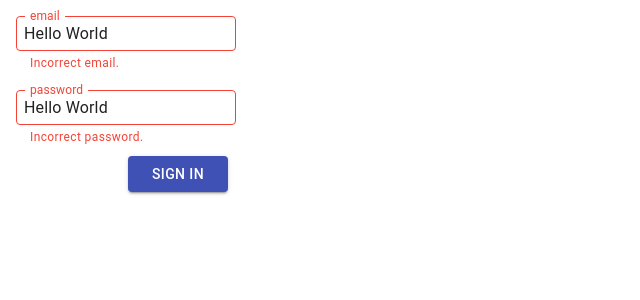
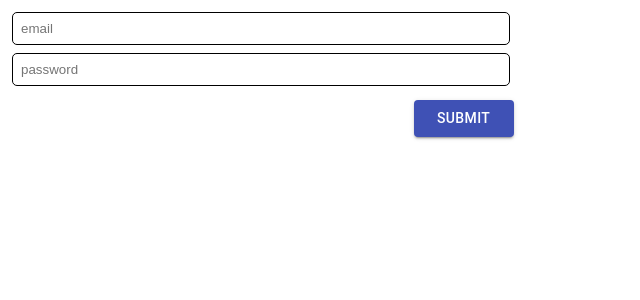
Before and after one commit to mrpodkalicki/ClickPayEatApp, a React (Create React App) app in the folder adminApp/client/: page / in a window 1280 px wide. Shown: the top 300 px of the page, without its empty margins (0-640 px from the left). Built offline with nearby package versions, Linux system fonts and the light colour scheme.

Commit message:
change login page

```diff
--- a/adminApp/client/src/components/Form/login.component.tsx
+++ b/adminApp/client/src/components/Form/login.component.tsx
@@ -1,23 +1,17 @@
 import React from 'react';
-import TextField from '@material-ui/core/TextField';
 import { createStyles, makeStyles, Theme } from '@material-ui/core/styles';
-import Button from '@material-ui/core/Button';
+import Button  from '@material-ui/core/Button';
+import { Formik, Form as FormikForm, Field as FormikField, ErrorMessage as FormikErrorMessage } from 'formik';
+import * as Yup from "yup";
+import styled, { css } from 'styled-components';
 
 const useStyles = makeStyles((theme: Theme) =>
     createStyles({
-
         root: {
-            '& .MuiTextField-root': {
-                margin: theme.spacing(1),
-                width: '100%',
-
-            },
-            '& input': {
-                padding: 8,
-            },
             '& .btn': {
                 width: 100,
                 alignSelf: 'flex-end',
+                margin: '10px 0 0 0'
             },
             '& .container': {
                 display: 'flex',
@@ -28,32 +22,90 @@ const useStyles = makeStyles((theme: Theme) =>
     }),
 );
 
-export default function Login() {
+export const Form = styled(FormikForm)`
+    width: 40%;
+    display:flex;
+    flex-direction:column;
+`;
+
+export const Field = styled(FormikField)`
+    border: solid black 0.5px;
+    border-radius: 5px;
+    padding: 8px;
+    margin: 4px
+`;
+
+export  const ErrorMessage = styled(FormikErrorMessage)`
+    color: red;
+    border: solid black ;
+`;
+
+
+
+const initialValues = {
+    email: '',
+    password: '',
+};
+
+const signInSchema = Yup.object().shape({
+    email: Yup.string()
+        .email('Błędny e-mail')
+        .required('Email jest wymagany'),
+    password: Yup.string()
+        .required('Hasło jest wymagane'),
+});
+
+const handleSubmit = async (values: any, actions: any) => {
+    console.log(10)
+    try {
+    } catch (error) {
+
+    } finally {
+        actions.setSubmitting(false);
+    }
+};
+
+
+const SignupSchema = Yup.object().shape({
+    email: Yup.string()
+        .email('Invalid email')
+        .required('Required'),
+    password: Yup.string()
+        .min(5, 'Too Short!')
+        .max(70, 'Too Long!')
+        .required('Required'),
+});
+
+const signIn = (values: any) => {
+    console.log(values);
+}
+
+
+const Login = () => {
     const classes = useStyles();
+    return (
+        <div  className={classes.root}>
+            <Formik
+                initialValues={{
+                    email: '',
+                    password: ''
+                }}
+                validationSchema={SignupSchema}
+                onSubmit={signIn}
+            >
+                {({ errors, touched, isSubmitting }) => (
+                    <Form >
+                            <Field name="email" type="email"  label="E-mail" placeholder="email"/>
+                            <ErrorMessage name="email" />
+                            <Field name="password"  label="password" placeholder="password" />
+                            <ErrorMessage name="password" />
+                            <Button  className={'btn'} variant="contained" color="primary" type="submit">Submit</Button>
+                    </Form>
+                )}
+            </Formik>
+        </div>
 
-    return (
-        <form className={classes.root} noValidate autoComplete="off">
-            <div className={'container'}>
-                <TextField
-                    error
-                    id="outlined-error-helper-text"
-                    label="email"
-                    defaultValue="Hello World"
-                    helperText="Incorrect email."
-                    variant="outlined"
-                />
-                <TextField
-                    error
-                    id="outlined-error-helper-text"
-                    label="password"
-                    defaultValue="Hello World"
-                    helperText="Incorrect password."
-                    variant="outlined"
-                />
-                <Button className={'btn'} variant="contained" color="primary">
-                    Sign in
-                </Button>
-            </div>
-        </form>
+
     );
 }
+export default Login;
```
Also changed, not shown: adminApp/client/package.json (+6 -1 lines), adminApp/client/src/store/login.ts (added, +24 -0 lines), 1 other file (tests, documents, lock files or other folders).
